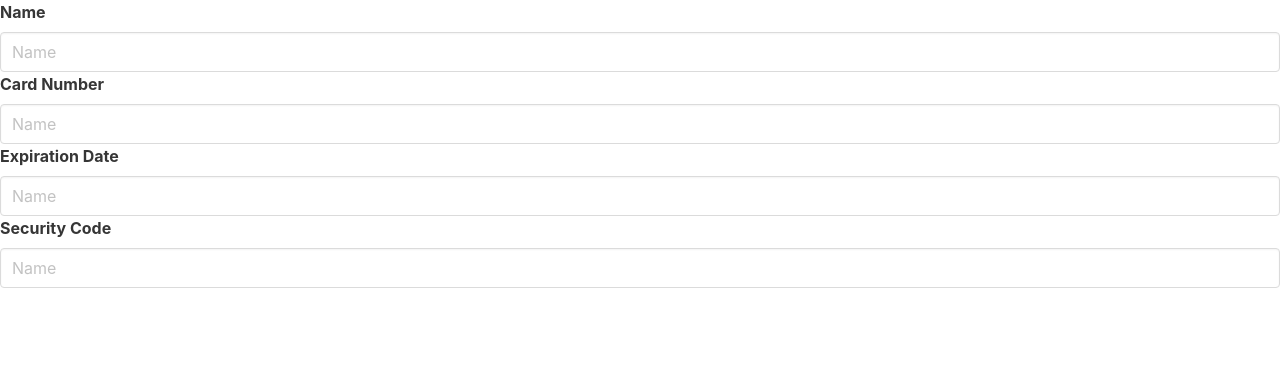
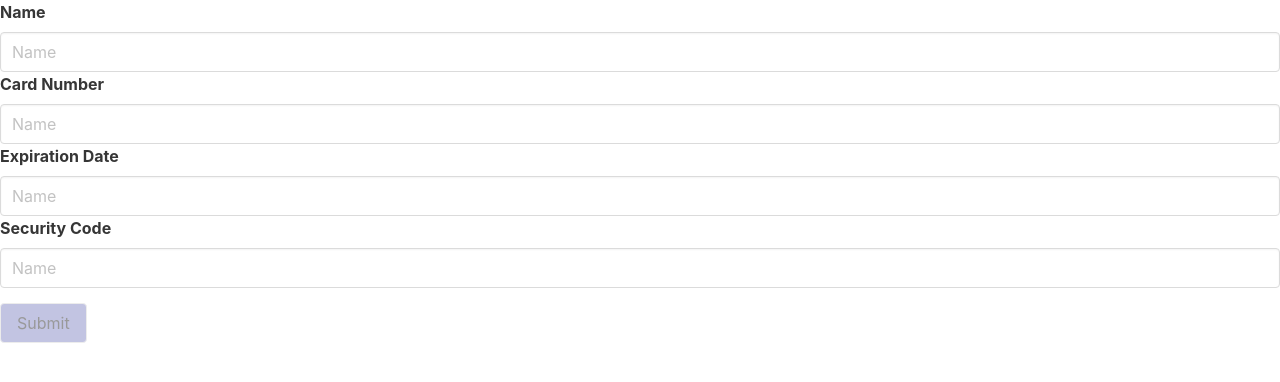
Before and after one commit to HennadiiZ/ang_ud_creditcard_18, an Angular app: page / in a window 1280 px wide. Shown: the top 382 px of the page. Built offline with nearby package versions, Linux system fonts and the light colour scheme.

Commit message:
Handling Form Submission

```diff
--- a/src/app/app.component.ts
+++ b/src/app/app.component.ts
@@ -21,6 +21,7 @@ export class AppComponent {
   // 232. Adding Message Cases
   // 233. Changing Styling on Validation Errors
   // 234. Adding Additional Inputs
+  // 235. Handling Form Submission
   //
 
 }
--- a/src/app/card-form/card-form.component.html
+++ b/src/app/card-form/card-form.component.html
@@ -1,6 +1,7 @@
-<form [formGroup]="cardForm" >
+<form [formGroup]="cardForm" (ngSubmit)="onSubmit()">
   <app-input label="Name" [control]="cardForm.controls['name']"></app-input>
   <app-input label="Card Number" [control]="cardForm.controls['cardNumber']"></app-input>
   <app-input label="Expiration Date" [control]="cardForm.controls['expiration']"></app-input>
   <app-input label="Security Code" [control]="cardForm.controls['securityCode']"></app-input>
+  <button [disabled]="cardForm.invalid" class="button">Submit</button>
 </form>
--- a/src/app/card-form/card-form.component.scss
+++ b/src/app/card-form/card-form.component.scss
@@ -0,0 +1,4 @@
+.button{
+  margin-top: 15px;
+  background-color: rgb(134, 138, 199);
+}
--- a/src/app/card-form/card-form.component.ts
+++ b/src/app/card-form/card-form.component.ts
@@ -39,8 +39,9 @@ export class CardFormComponent implements OnInit {
   ngOnInit(): void {
   }
 
-  submit(){
-
+  onSubmit(){
+    console.log("form was submitted")
+    console.log("Card Form controls", this.cardForm.controls)
   }
 
 }
```
